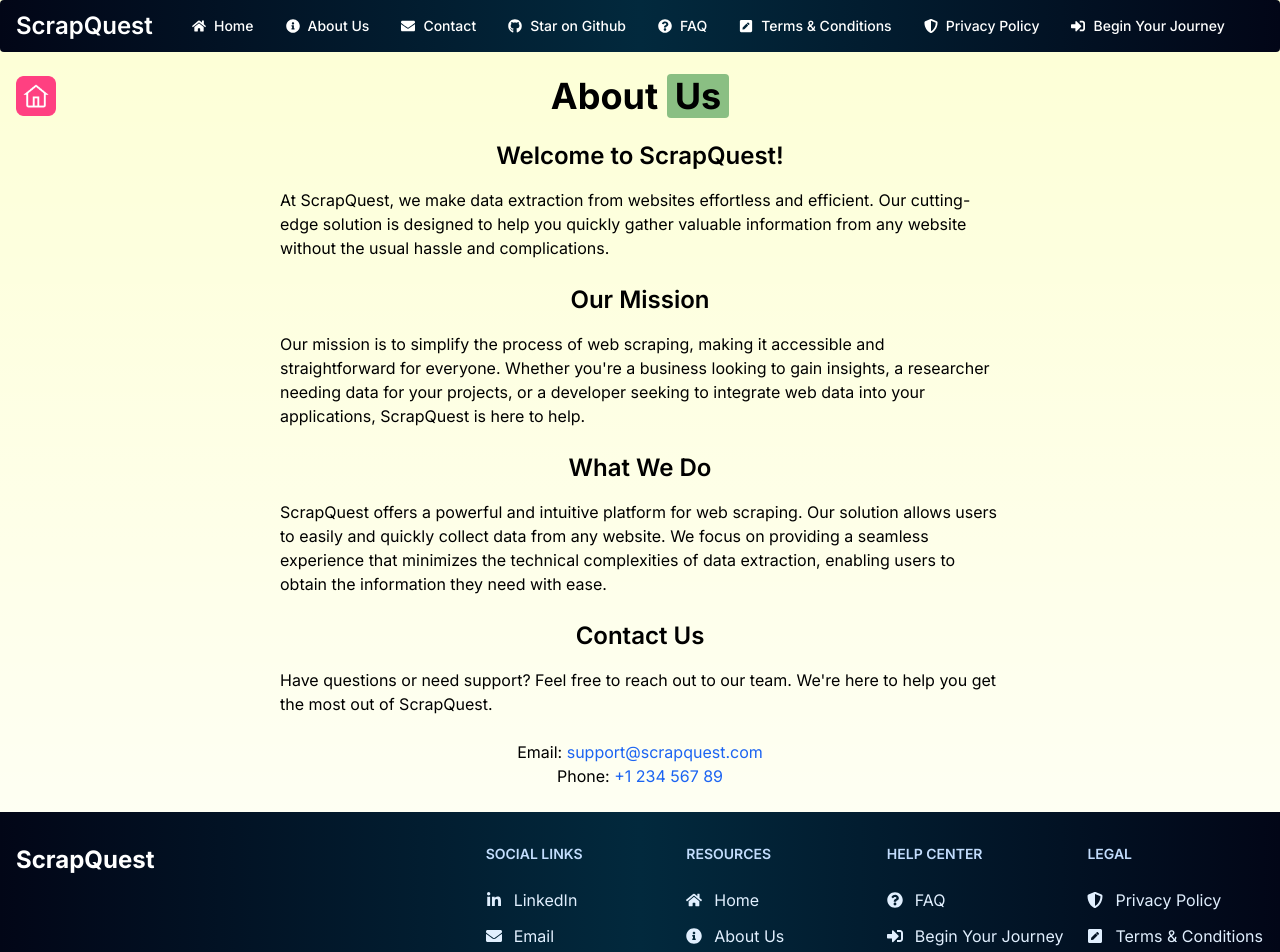
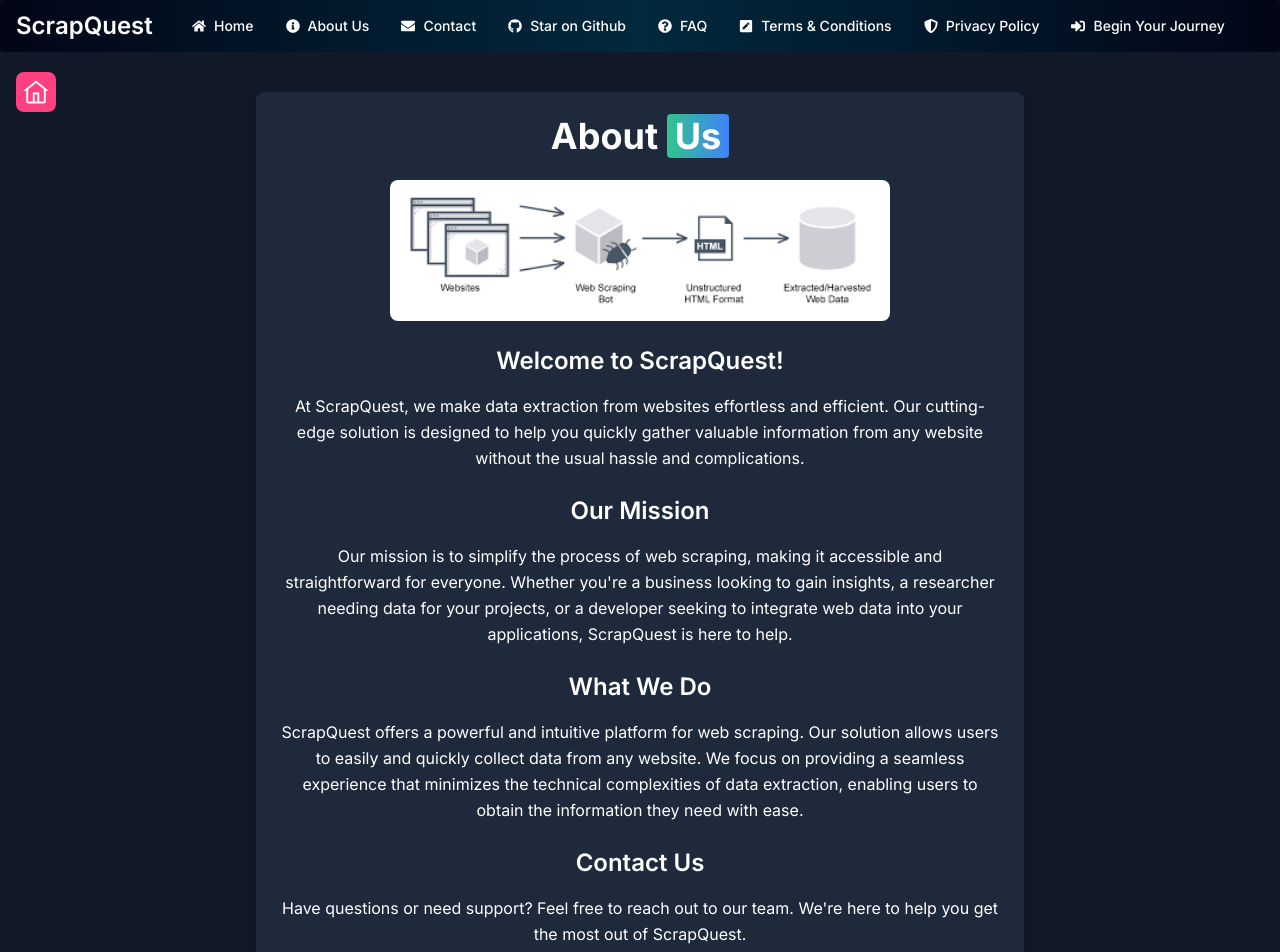
Before and after one commit to Abidsyed25/ScrapQuest, a Next.js app: page /about in a window 1280 px wide. Shown: the top 952 px of the page. Built offline with nearby package versions, Linux system fonts and the light colour scheme.

Commit message:
about init

```diff
--- a/app/about/page.tsx
+++ b/app/about/page.tsx
@@ -1,56 +1,115 @@
-import React from 'react';
+import React from "react";
 import { Nav } from "@/components/Nav";
-import Footer from '@/components/Footer';
+import Footer from "@/components/Footer";
 import Link from "next/link";
 import Image from "next/image";
-import homeIcon from './homeicon.png'; // Ensure this path is correct
+import homeIcon from "./homeicon.png"; // Ensure this path is correct
+import aboutImage from "./image.png"; // Add an appropriate image path
 
 const About: React.FC = () => {
   const homeIconStyle: React.CSSProperties = {
-    position: 'absolute',
-    top: 'rem', // Adjust as needed for positioning
-    left: '1rem', // Adjust as needed for positioning
-    width: '2.5rem',
-    cursor: 'pointer'
+    position: "absolute",
+    top: "1rem",
+    left: "1rem",
+    width: "2.5rem",
+    cursor: "pointer",
   };
 
   return (
-    <div className="relative">
+    <div className="relative bg-gray-900 min-h-screen">
       <Nav />
-      <div className="container mx-auto p-6 max-w-[48rem]">
+          <Image
+            src={homeIcon}
+            alt="Home"
+            style={homeIconStyle}
+            width={50}
+            height={50}
+            className="mt-14"
+          />
+      <div className="text-white container mx-auto p-6 max-w-[48rem] bg-slate-800 shadow-lg rounded-lg mt-10 relative">
         <Link href="/" passHref>
-          <Image src={homeIcon} alt="Home" style={homeIconStyle} width={50} height={50} />
         </Link>
-        <h1 className="text-4xl font-bold mb-6 text-center">About <span className="bg-[#8abf83] rounded px-2">Us</span></h1>
 
-        <h2 className="text-2xl text-center font-semibold mb-4">Welcome to ScrapQuest!</h2>
-        <p className="mb-6">
-          At ScrapQuest, we make data extraction from websites effortless and efficient. Our cutting-edge solution is designed to help you quickly gather valuable information from any website without the usual hassle and complications.
+        <div className="text-center">
+          <h1 className="text-4xl font-bold mb-6 text-center text-white hover:text-[#8abf83] transition duration-300 ease-in-out">
+            About{" "}
+            <span className="bg-gradient-to-r from-green-400 to-blue-500 text-white rounded px-2">
+              Us
+            </span>
+          </h1>
+          <Image
+            src={aboutImage}
+            alt="About Us"
+            className="rounded-lg mx-auto mb-6 hover:scale-105 transition duration-300 ease-in-out"
+            width={500}
+            height={300}
+          />
+        </div>
+
+        <h2 className="text-2xl text-center font-semibold mb-4 text-white">
+          Welcome to ScrapQuest!
+        </h2>
+        <p className="mb-6 tewhite leading-relaxed text-center">
+          At ScrapQuest, we make data extraction from websites effortless and
+          efficient. Our cutting-edge solution is designed to help you quickly
+          gather valuable information from any website without the usual hassle
+          and complications.
         </p>
 
-        <h2 className="text-2xl text-center font-semibold mb-4">Our Mission</h2>
-        <p className="mb-6">
-          Our mission is to simplify the process of web scraping, making it accessible and straightforward for everyone. Whether you're a business looking to gain insights, a researcher needing data for your projects, or a developer seeking to integrate web data into your applications, ScrapQuest is here to help.
+        <h2 className="text-2xl text-center font-semibold mb-4 text-white">
+          Our Mission
+        </h2>
+        <p className="mb-6 text-white leading-relaxed text-center">
+          Our mission is to simplify the process of web scraping, making it
+          accessible and straightforward for everyone. Whether you're a business
+          looking to gain insights, a researcher needing data for your projects,
+          or a developer seeking to integrate web data into your applications,
+          ScrapQuest is here to help.
         </p>
 
-        <h2 className="text-2xl text-center font-semibold mb-4">What We Do</h2>
-        <p className="mb-6">
-          ScrapQuest offers a powerful and intuitive platform for web scraping. Our solution allows users to easily and quickly collect data from any website. We focus on providing a seamless experience that minimizes the technical complexities of data extraction, enabling users to obtain the information they need with ease.
+        <h2 className="text-2xl text-center font-semibold mb-4 text-white">
+          What We Do
+        </h2>
+        <p className="mb-6 text-white leading-relaxed text-center">
+          ScrapQuest offers a powerful and intuitive platform for web scraping.
+          Our solution allows users to easily and quickly collect data from any
+          website. We focus on providing a seamless experience that minimizes
+          the technical complexities of data extraction, enabling users to
+          obtain the information they need with ease.
         </p>
 
-        <h2 className="text-center text-2xl font-semibold mb-4">Contact Us</h2>
-        <p className="mb-6">
-          Have questions or need support? Feel free to reach out to our team. We're here to help you get the most out of ScrapQuest.
+        <h2 className="text-2xl text-center font-semibold mb-4 text-white">
+          Contact Us
+        </h2>
+        <p className="mb-6 text-white leading-relaxed text-center">
+          Have questions or need support? Feel free to reach out to our team.
+          We're here to help you get the most out of ScrapQuest.
         </p>
 
-        <div className="text-center">
-          <p>Email: <a href="mailto:support@scrapquest.com" className="text-blue-600">support@scrapquest.com</a></p>
-          <p>Phone: <a href="tel:+123456789" className="text-blue-600">+1 234 567 89</a></p>
+        <div className="text-center mb-6">
+          <p className="mb-2 text-white">
+            Email:{" "}
+            <a
+              href="mailto:support@scrapquest.com"
+              className="text-blue-300 underline hover:text-blue-800 transition duration-300 ease-in-out"
+            >
+              support@scrapquest.com
+            </a>
+          </p>
+          <p className="text-white">
+            Phone:{" "}
+            <a
+              href="tel:+123456789"
+              className="text-blue-300 underline hover:text-blue-800 transition duration-300 ease-in-out"
+            >
+              +1 234 567 89
+            </a>
+          </p>
         </div>
       </div>
-        <Footer/>
+      <Footer />
     </div>
   );
-}
+};
 
 export default About;
```
Also changed, not shown: app/about/image.png (added).
